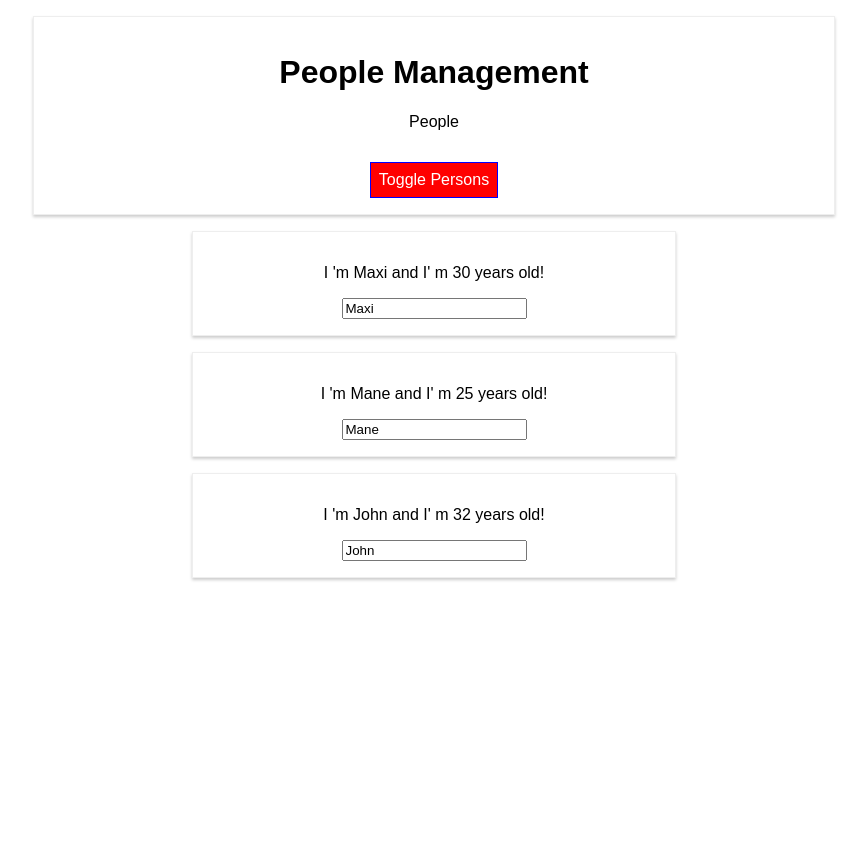
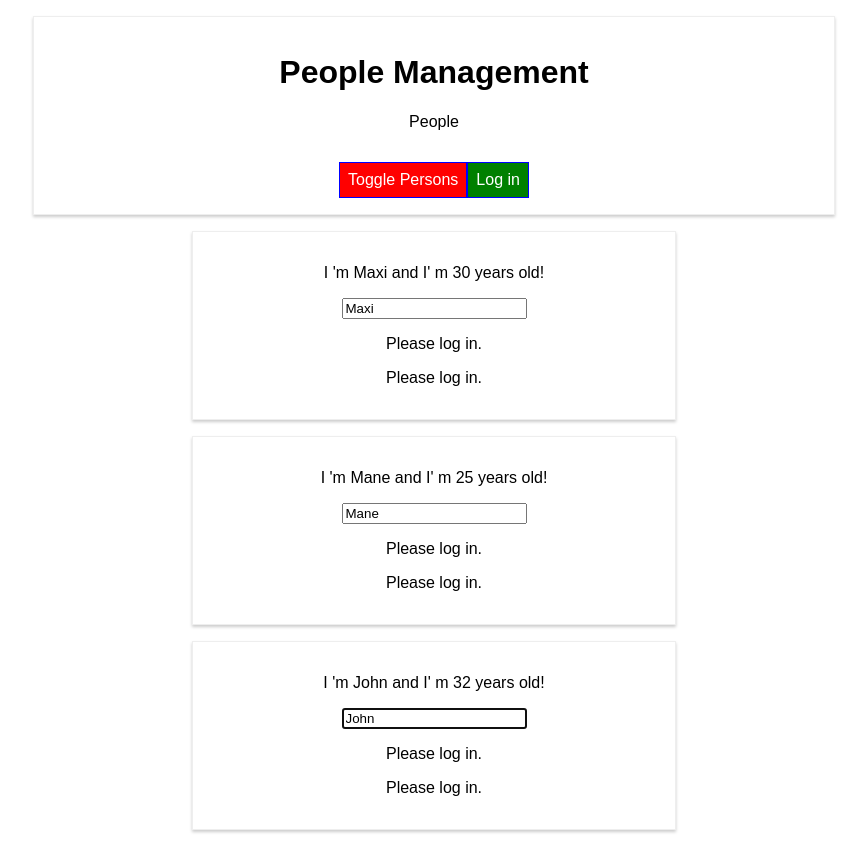
Before and after one commit to luizaaca/react-experiment, a React app: page / in a window 1280 px wide. Both pictures are taken after a click on the button "Toggle Persons". Shown: the whole page, without its empty margins (206-1073 px from the left). Before the commit the page ends 800 px from the top, so only its background shows below. Built offline with nearby package versions, Linux system fonts and the light colour scheme.

Commit message:
context-API

```diff
--- a/src/components/Cockpit/Cockpit.js
+++ b/src/components/Cockpit/Cockpit.js
@@ -1,7 +1,10 @@
-import React from "react";
+import React, { useContext } from "react";
 import classes from "./Cockpit.css";
+import AuthContext from "../../context/auth-context";
 
 const cockpit = props => {
+  const authContext = useContext(AuthContext);
+
   let assignedClasses = [];
   if (props.personsCount <= 2) assignedClasses.push(classes.red);
   if (props.personsCount <= 1) assignedClasses.push(classes.bold);
@@ -15,6 +18,10 @@ const cockpit = props => {
       <button className={buttonClasses} onClick={props.toggleHandler}>
         Toggle Persons
       </button>
+      <button onClick={authContext.login}>Log in</button>
+      {/* <AuthContext.Consumer>
+        {context => <button onClick={context.login}>Log in</button>}
+      </AuthContext.Consumer> */}
     </div>
   );
 };
--- a/src/components/Persons/Person/Person.js
+++ b/src/components/Persons/Person/Person.js
@@ -1,17 +1,47 @@
-import React, { Fragment } from "react";
+import React, { Fragment, useRef, useEffect, useContext } from "react";
 import PropTypes from "prop-types";
 import classes from "./Person.css";
+import AuthContext from "../../../context/auth-context";
 
-const person = props => (
+const person = props => {
+  const inputRef = useRef(null);
+  const authContext = useContext(AuthContext);
+
+  useEffect(() => {
+    inputRef.current.focus();
+    return () => {};
+  }, []);
+
+  return (
     <Fragment>
       <div className={classes.Person}>
         <p onClick={props.click}>
           I 'm {props.name} and I' m {props.age} years old!
         </p>
-      <input type="text" onChange={props.changed} value={props.name} />
+        <input
+          type="text"
+          ref={inputRef}
+          onChange={props.changed}
+          value={props.name}
+        />
+        {authContext.authenticated ? (
+          <p>Authenticated!</p>
+        ) : (
+          <p>Please log in.</p>
+        )}
+        <AuthContext.Consumer>
+          {context =>
+            context.authenticated ? (
+              <p>Authenticated!</p>
+            ) : (
+              <p>Please log in.</p>
+            )
+          }
+        </AuthContext.Consumer>
       </div>
     </Fragment>
   );
+};
 
 person.propTypes = {
   click: PropTypes.func,
--- a/src/containers/App.js
+++ b/src/containers/App.js
@@ -3,6 +3,7 @@ import React, { Component } from "react";
 import Persons from "../components/Persons/Persons";
 import Cockpit from "../components/Cockpit/Cockpit";
 import classes from "./App.css";
+import AuthContext from "../context/auth-context";
 
 class App extends Component {
   state = {
@@ -11,34 +12,48 @@ class App extends Component {
       { id: "aab", name: "Mane", age: 25 },
       { id: "aac", name: "John", age: 32 }
     ],
-    showPersons: false
+    showPersons: false,
+    authenticated: false
   };
 
   togglePersonsHandler = () => {
-    this.setState({
-      showPersons: !this.state.showPersons
+    this.setState((prevState, props) => {
+      return { showPersons: !prevState.showPersons };
     });
   };
 
   nameChangedHandler = (event, id) => {
-    const persons = [...this.state.persons];
-    const i = this.state.persons.findIndex(p => p.id === id);
+    const ev = event.target.value;
+    const ei = id;
+    this.setState((prevState, props) => {
+      const persons = [...prevState.persons];
+      const i = prevState.persons.findIndex(p => p.id === ei);
       if (i < 0) return;
-    persons[i].name = event.target.value;
-    //for cases where old state is needed
-    this.setState((prevState, props) => {
+      persons[i].name = ev;
       return { persons: persons };
     });
   };
 
   deleteHandler = index => {
-    const persons = [...this.state.persons];
+    this.setState((prevState, props) => {
+      const persons = [...prevState.persons];
       persons.splice(index, 1);
-    this.setState({ persons: persons });
+      return { persons: persons };
+    });
+  };
+
+  authenticationHandler = () => {
+    this.setState({ authenticated: true });
   };
 
   render() {
     return (
+      <AuthContext.Provider
+        value={{
+          authenticated: this.state.authenticated,
+          login: this.authenticationHandler
+        }}
+      >
         <div className={classes.App}>
           <Cockpit
             title={this.props.appTitle}
@@ -53,6 +68,7 @@ class App extends Component {
             deleteHandler={this.deleteHandler}
           />
         </div>
+      </AuthContext.Provider>
     );
   }
 }
--- /dev/null
+++ b/src/context/auth-context.js
@@ -0,0 +1,8 @@
+import React from "react";
+
+const authContext = React.createContext({
+  authenticated: false,
+  login: () => {}
+});
+
+export default authContext;
```
Lines whose indentation alone changed are shown as unchanged.
